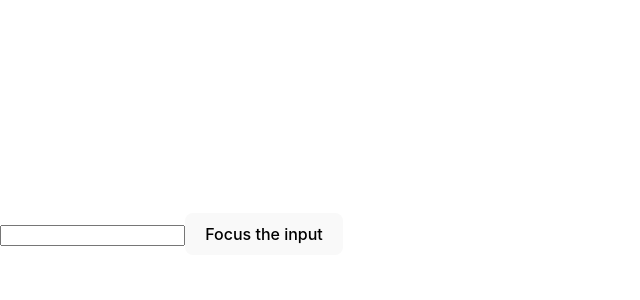
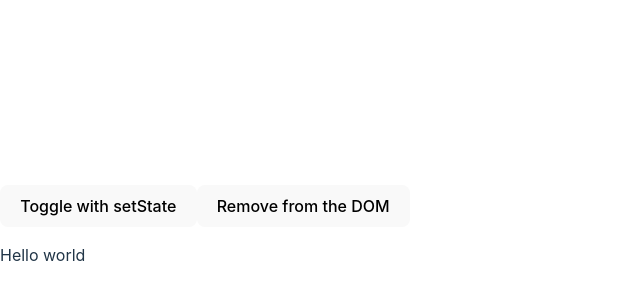
Before and after one commit to hxuan190/learn_react, a React (Vite) app: page / in a window 1280 px wide. Shown: the part 166-466 px from the top of the page, without its empty margins (0-640 px from the left). Built offline with nearby package versions, Linux system fonts and the light colour scheme.

Commit message:
Best practices for DOM manipulation with refs

```diff
--- a/src/App.tsx
+++ b/src/App.tsx
@@ -1,22 +1,24 @@
-import { useRef } from 'react';
+import { useState, useRef } from 'react';
 
-function MyInput(props) {
-  return <input {...props} />;
-}
-
-export default function MyForm() {
-  const inputRef = useRef(null);
-
-  function handleClick() {
-    inputRef.current.focus();
-  }
+export default function Counter() {
+  const [show, setShow] = useState(true);
+  const ref = useRef(null);
 
   return (
-    <>
-      <MyInput ref={inputRef} />
-      <button onClick={handleClick}>
-        Focus the input
+    <div>
+      <button
+        onClick={() => {
+          setShow(!show);
+        }}>
+        Toggle with setState
       </button>
-    </>
+      <button
+        onClick={() => {
+          ref.current.remove();
+        }}>
+        Remove from the DOM
+      </button>
+      {show && <p ref={ref}>Hello world</p>}
+    </div>
   );
 }
```
